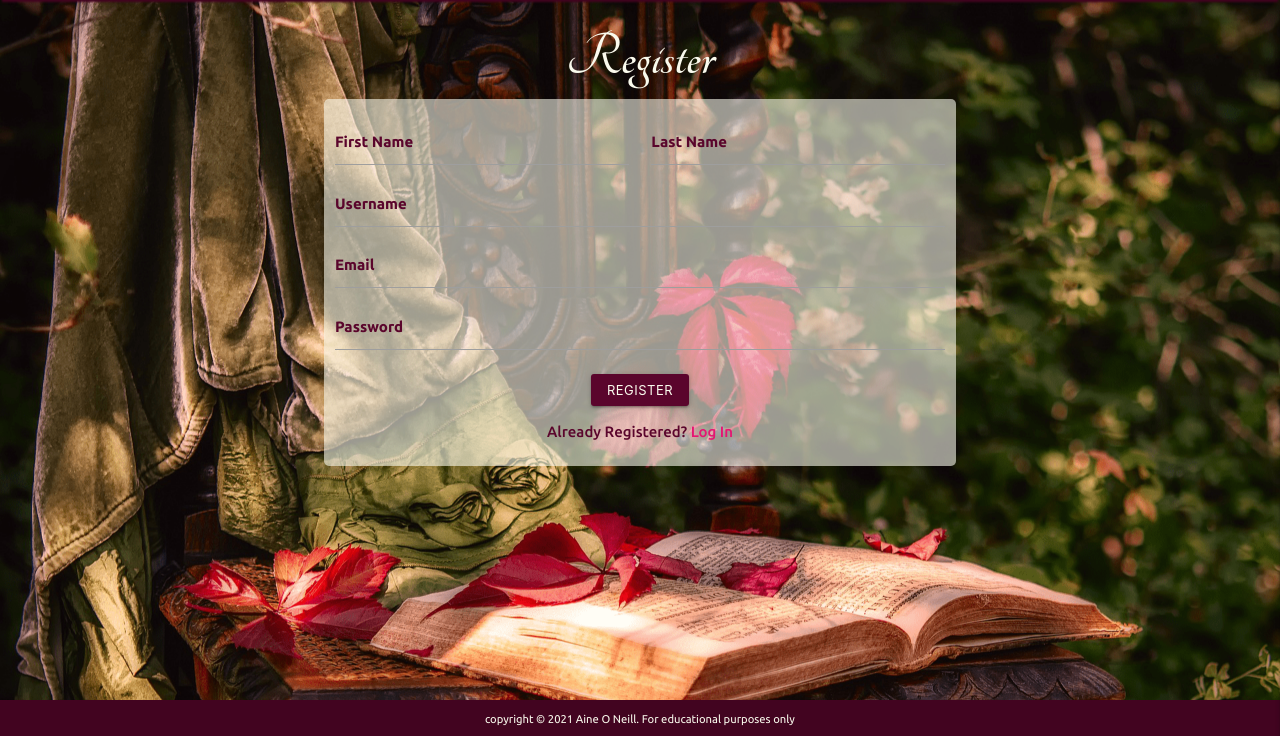
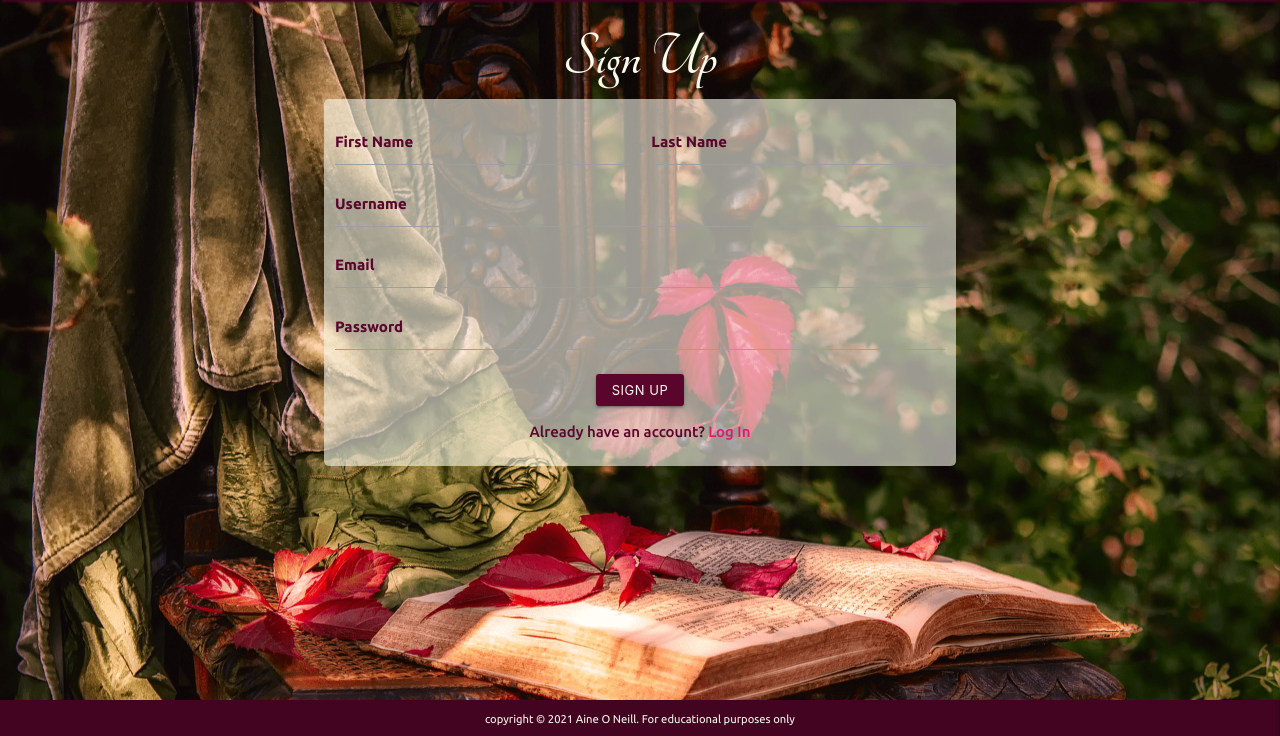
Before and after one commit to Code-Institute-Submissions/Fantastic-Books, a Flask app: page /register in a window 1280 px wide. Shown: the part 64-800 px from the top of the page. Run offline with Flask 2, Linux system fonts and the light colour scheme; some libraries are stand-ins or nearby versions.

Commit message:
Change wording from register to sign in

```diff
--- a/templates/login.html
+++ b/templates/login.html
@@ -7,7 +7,7 @@
 <!-- Page Heading -->
     <div class="row center-align">
         <div class="col s10 offset-s1 m6 offset-m3">
-              <h1 class="form-heading">Log In</h1>
+              <h1 class="form-heading">Login</h1>
         </div>
     </div>
 
@@ -34,8 +34,8 @@
                             Log In
                     </button>
                         <p class="center-align form-text">
-                            Not Registered?
-                        <a href="{{ url_for('register') }}" class="form-link">Register</a>
+                            Don't have an account?
+                        <a href="{{ url_for('register') }}" class="form-link">Sign Up</a>
                         </p>
                 </div>
             </div>
--- a/templates/register.html
+++ b/templates/register.html
@@ -7,7 +7,7 @@
 <!-- Page Heading -->
     <div class="row no-btm-margin center-align">
         <div class="col s10 offset-s1 m6 offset-m3">
-              <h1 class="form-heading">Register</h1>
+              <h1 class="form-heading">Sign Up</h1>
         </div>
     </div>
 
@@ -49,10 +49,10 @@
             <div class="row center-align">
                 <div class="col s12 m6 offset-m3">
                     <button type="submit" class="btn-small login-btn">
-                            Register
+                            Sign Up
                     </button>
                        <p class="center-align form-text">
-                            Already Registered?
+                            Already have an account?
                         <a href="{{ url_for('login') }}" class="form-link">Log In</a>
                     </p>
                 </div>
```
